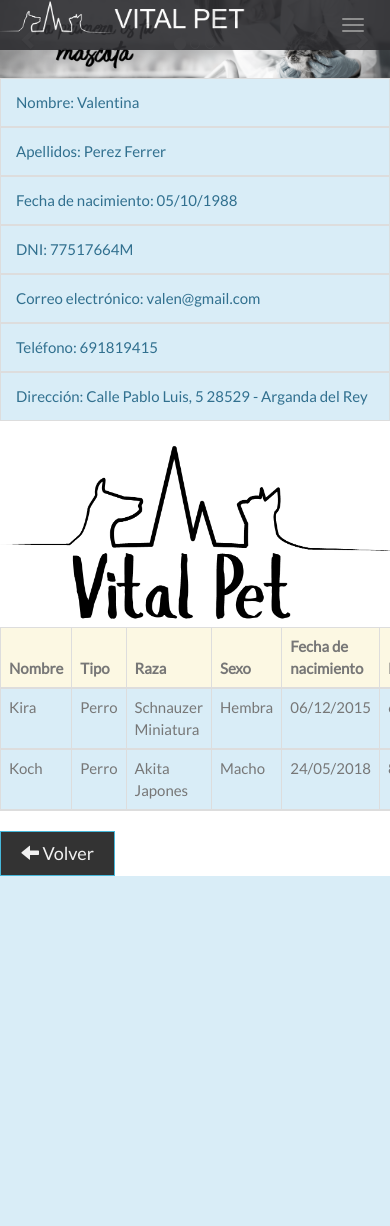
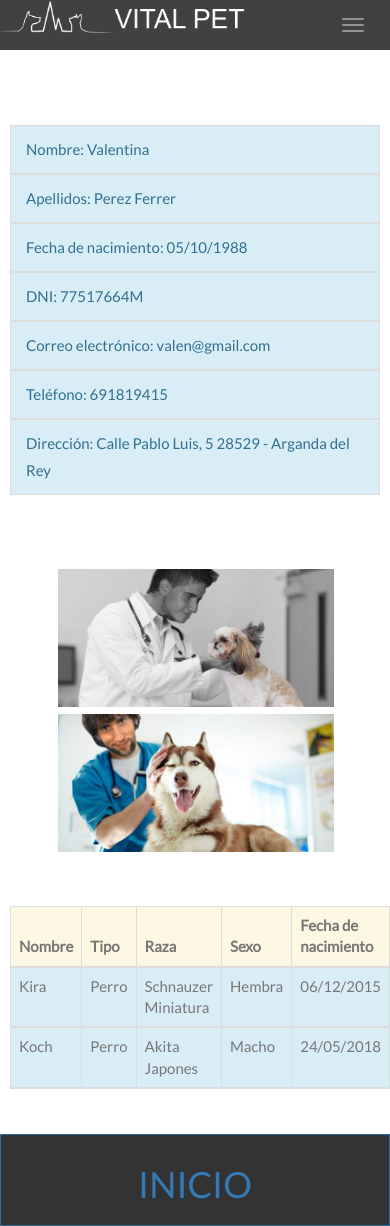
Before and after one commit to poyatos/VITAL-PET, a PHP site: page /VISTA/CLIENTE/vistaPerfilDelCliente.php in a window 390 px wide; the page is wider, and only the part inside the window is pictured. Before the commit the page ends 876 px from the top of that part, so only its background shows below. Run offline with PHP 8.4, Linux system fonts and the light colour scheme; a user stored in the database is signed in; data comes from the database, SQL or seed files in the repository; data that the repository does not hold is empty.

Commit message:
vista cliente

```diff
--- /dev/null
+++ b/CSS/estiloVistaCliente.css
@@ -0,0 +1,42 @@
+.papaMascota{
+    margin-top:10px !important;
+    display:flex;
+    align-items:center;
+  }
+
+  .clienteMascota{
+    padding:25px !important;
+  }
+
+  .clienteMascotas{
+    padding:25px !important;
+  }
+
+  .imgMascota{
+      margin: 1px;
+      padding: 3px;
+  }
+
+  .botonmobile{
+      display:none
+  }
+
+  @media (max-width: 900px) {
+        .papaMascota{
+            margin-top:100px !important;
+            display: block;
+        }
+      .imgMascota{
+          width:100%;
+      }
+      #myCarousel{
+          display:none;
+      }
+      .botondesktop{
+        display:none;
+      }
+      .botonmobile{
+          display:block;
+      }
+
+  }
--- a/INCLUDE/menuCli.inc
+++ b/INCLUDE/menuCli.inc
@@ -27,7 +27,7 @@
     <!-- Wrapper for slides -->
     <div class="carousel-inner" role="listbox">
       <div class="item active">
-        <img src="../../IMAGENES/baner.png" alt="New York" width="1200" height="700">
+        <img src="../../IMAGENES/banerg3.jpg" width="1200" height="700">
         <div class="carousel-caption">
           <h3>Clínica número 1 en operaciones</h3>
           <p>Un ejemplo de empleo y desarrollo profesional</p>
@@ -35,7 +35,7 @@
       </div>
 
       <div class="item">
-        <img src="../../IMAGENES/baner1.png" alt="Chicago" width="1200" height="700">
+        <img src="../../IMAGENES/banerg2.jpg" alt="Chicago" width="1200" height="700">
         <div class="carousel-caption">
           <h3>Cuida a tu amigo</h3>
           <p>El te dara lo mejor que tiene</p>
@@ -43,7 +43,7 @@
       </div>
 
       <div class="item">
-        <img src="../../IMAGENES/baner.png" alt="Los Angeles" width="1200" height="700">
+        <img src="../../IMAGENES/banerg1.jpg" alt="Los Angeles" width="1200" height="700">
         <div class="carousel-caption">
           <h3>Expertos en maternidad</h3>
           <p>Cuidamos de tu cachorro</p>
--- a/INCLUDE/menuPrincipal.inc
+++ b/INCLUDE/menuPrincipal.inc
@@ -4,6 +4,7 @@
       <img  src="../../IMAGENES/logotb.png" width="250px" height="auto" >
       </div>
       <ul class="nav navbar-nav navbar-right">
+        <li><a href="../../COMUN/vistaCambioContrasena.php"><span class="glyphicon glyphicon-user"></span> Contraseña</a></li>
         <li><a href="../../CONTROLADOR/logout.php"><span class="glyphicon glyphicon-log-out"></span> Cerrar sesión</a></li>
       </ul>
     </div>
--- a/VISTA/CLIENTE/vistaPerfilDelCliente.php
+++ b/VISTA/CLIENTE/vistaPerfilDelCliente.php
@@ -22,15 +22,14 @@
       <script src="https://ajax.googleapis.com/ajax/libs/jquery/3.3.1/jquery.min.js"></script>
       <script src="https://maxcdn.bootstrapcdn.com/bootstrap/3.4.0/js/bootstrap.min.js"></script>
       <link rel="stylesheet" type="text/css" href="../../CSS/estiloClienteIndex.css">
+      <link rel="stylesheet" type="text/css" href="../../CSS/estiloVistaCliente.css">
   </head>
   <body id="myPage" data-spy="scroll" data-target=".navbar" data-offset="50">
     <?php
       include "../../INCLUDE/menuCli.inc";
+      echo"<button type='button' class='btn btn-primary btn-block botondesktop'><a href='../CLIENTE/index.php'><h1>INICIO</h1></a></button>";
     ?>
-<body>
-<!-- CONTENIDO-->
-<!-- SI EL EMPLEADO ES VETERINARIO SE IMPRIME ESTE -->
-    <div class="row">
+<div class="row papaMascota">
     <?php
         require_once '../../BBDD/model.php';
         require_once '../../BBDD/config.php';
@@ -38,8 +37,7 @@ include "../../INCLUDE/menuCli.inc";
         $conexion = new Model(Config::$host, Config::$user, Config::$pass, Config::$nombreBase);
         $cliente = $conexion->visualizarMascotasClientes($_SESSION["id_usuario"]);
     ?>
-
-        <div class='col-12 col-sm-12 col-md-3 col-lg-3'>
+        <div class='col-12 col-xs-12 col-md-4 clienteMascota'>
           <ul class='list-group'>
             <div class='row'>
                 <div class='col-12 col-sm-12 col-md-12  col-lg-12'>
@@ -63,15 +61,23 @@ include "../../INCLUDE/menuCli.inc";
                 <div class='col-12 col-sm-12 col-md-12  col-lg-12'>
                       <li class='list-group-item list-group-item-action list-group-item-info'>Dirección: <?= $cliente[0]['direccion_usuario']?></li>
                 </div>
+              </div>
             </ul>
           </div>
-
-                    <div class='col-12 col-sm-12 col-md-4  col-lg-4'>
-                        <img src="../../IMAGENES/logon.png" style="width:100%">
+          <div class='col-12 col-xs-12 col-md-4 clienteMascotas'>
+            <center>
+              <div class="row">
+                <div class='col-md-12 imgMascota'>
+                    <img src="../../IMAGENES/vistac2.jpg" style="width:70%; height:auto;">
                 </div>
-
+                <div class='col-md-12 imgMascota'>
+                     <img src="../../IMAGENES/vistac11.jpg" style="width:70%; height:auto;">
+                </div>
+              </div>
+            </center>
+          </div>
           <?php
-                            echo"<div class='col-12 col-sm-12 col-md-3  col-lg-3'>
+             echo"<div class='col-12 col-xs-12 col-md-4 clienteMascota'>
              <table class = 'table table-bordered table-dark'>
                <thead>
                  <tr class='warning'>
@@ -91,27 +97,16 @@ include "../../INCLUDE/menuCli.inc";
                             <td>".$mascotas["sexo_mascota"]."</td>
                             <td>".date("d/m/Y", strtotime($mascotas["fecna_mascota"]))."</td>
                             <td>".$mascotas["peso_mascota"]."</td>
-                              </tr>
-                              ";
-                            }
+                          </tr>";}
             ?>
                  </table>
               </div>
             </div>
         </div>
-
-
-        <button class="btn btn-info"><a class="h4" href="<?= $_SERVER['HTTP_REFERER'] ?>"><span class="glyphicon glyphicon-arrow-left"></span> Volver</a></button>
-
-
+        <button type='button' class='btn btn-primary btn-block botonmobile'><a href='../CLIENTE/index.php'><h1>INICIO</h1></a></button>
            <?php
               $conexion->desconectar();
             ?>
-
-
     </div>
-
-
   </body>
-
 </html>
```
Also changed, not shown: IMAGENES/banerg1.jpg (added), IMAGENES/banerg2.jpg (added), IMAGENES/banerg3.jpg (added), IMAGENES/vistac1.jpg (added), IMAGENES/vistac11.jpg (added), IMAGENES/vistac2.jpg (added). Lines whose indentation alone changed are shown as unchanged.
